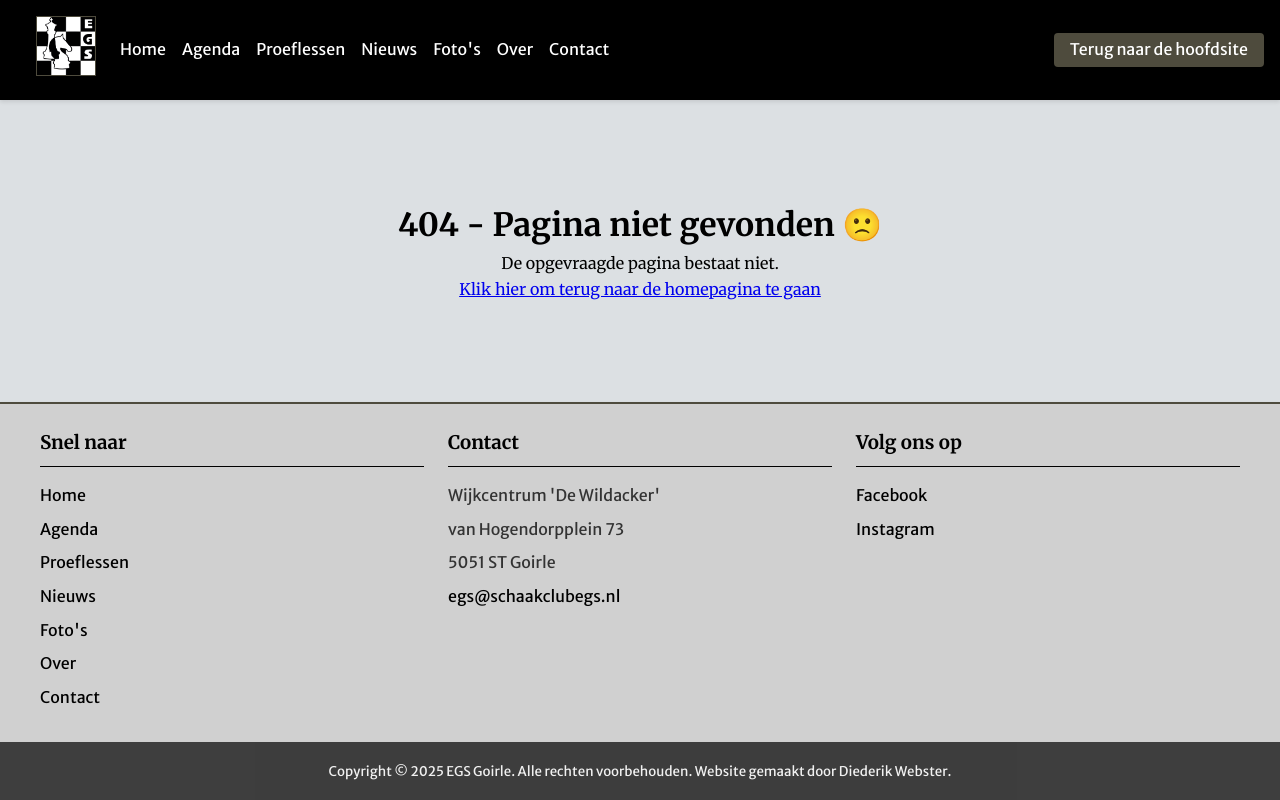
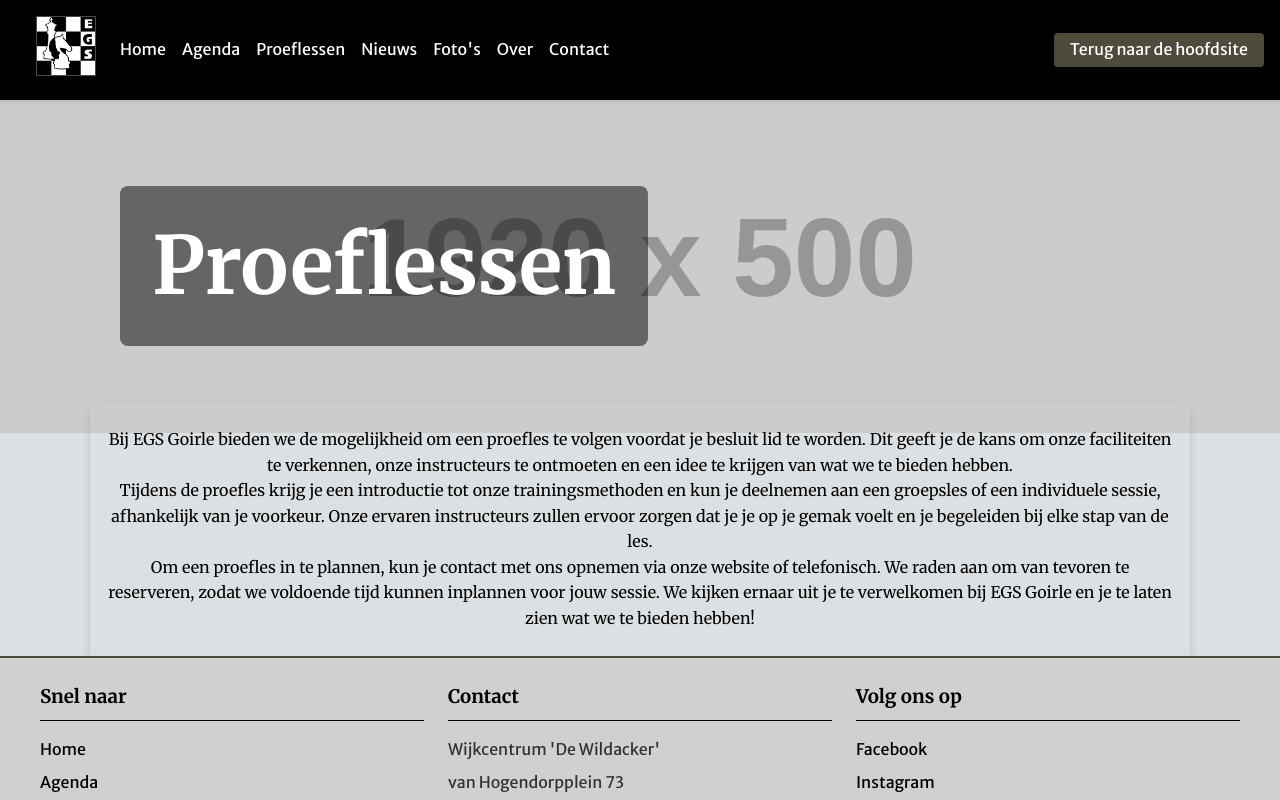
Before and after one commit to CodingDiederik/EGS-Website, a Next.js app: page /proefles in a window 1280 px wide. Before the commit this address had no page. Shown: the top 800 px of the page. Built offline with nearby package versions, Linux system fonts and the light colour scheme.

Commit message:
feature: create general components

```diff
--- a/next.config.ts
+++ b/next.config.ts
@@ -4,7 +4,10 @@ import path from 'node:path';
 const nextConfig: NextConfig = {
   reactStrictMode: true,
   images: {
-    remotePatterns: [{ protocol: 'https', hostname: 'images.pexels.com' }],
+    remotePatterns: [
+      { protocol: 'https', hostname: 'images.pexels.com' },
+      { protocol: 'https', hostname: 'placehold.co' },
+    ],
   },
   reactCompiler: true,
   turbopack: {
--- a/src/app/globals.css
+++ b/src/app/globals.css
@@ -25,6 +25,7 @@
   --spacing-large: 24px;
   --border-radius: 8px;
   --shadow: 0 2px 4px rgba(0, 0, 0, 0.1);
+  --shadow-intense: 0 4px 8px rgba(0, 0, 0, 0.15);
 }
 
 * {
--- /dev/null
+++ b/src/app/proefles/page.tsx
@@ -0,0 +1,39 @@
+import Introduction from '@/components/common/IntroductionImage/IntroductionImage';
+import TextSection from '@/components/common/TextSection/TextSection';
+
+export default function Proefles() {
+  return (
+    <div>
+      {/* Default introduction component*/}
+      <Introduction text="Proeflessen" />
+
+      {/* Explaination about proeflessen */}
+      <TextSection
+        text={
+          <>
+            <p>
+              Bij EGS Goirle bieden we de mogelijkheid om een proefles te volgen
+              voordat je besluit lid te worden. Dit geeft je de kans om onze
+              faciliteiten te verkennen, onze instructeurs te ontmoeten en een
+              idee te krijgen van wat we te bieden hebben.
+            </p>
+            <p>
+              Tijdens de proefles krijg je een introductie tot onze
+              trainingsmethoden en kun je deelnemen aan een groepsles of een
+              individuele sessie, afhankelijk van je voorkeur. Onze ervaren
+              instructeurs zullen ervoor zorgen dat je je op je gemak voelt en
+              je begeleiden bij elke stap van de les.
+            </p>
+            <p>
+              Om een proefles in te plannen, kun je contact met ons opnemen via
+              onze website of telefonisch. We raden aan om van tevoren te
+              reserveren, zodat we voldoende tijd kunnen inplannen voor jouw
+              sessie. We kijken ernaar uit je te verwelkomen bij EGS Goirle en
+              je te laten zien wat we te bieden hebben!
+            </p>
+          </>
+        }
+      />
+    </div>
+  );
+}
--- /dev/null
+++ b/src/components/common/IntroductionImage/IntroductionImage.css
@@ -0,0 +1,22 @@
+.imagecard {
+  position: relative;
+  text-align: center;
+  color: white;
+}
+
+.imagecard h1 {
+  position: absolute;
+  top: 50%;
+  left: 30%;
+  transform: translate(-50%, -50%);
+  font-size: 5rem;
+  background-color: rgba(0, 0, 0, 0.5);
+  padding: 1rem 2rem;
+  border-radius: 8px;
+}
+
+.imagecard img {
+  width: 100%;
+  height: auto;
+  display: block;
+}
--- /dev/null
+++ b/src/components/common/IntroductionImage/IntroductionImage.tsx
@@ -0,0 +1,18 @@
+import Image from 'next/image';
+import './IntroductionImage.css';
+
+const IntroductionImage: React.FC<{ text: string }> = ({ text }) => {
+  return (
+    <div className="imagecard">
+      <Image
+        src="https://placehold.co/1920x500/png"
+        alt="Proefles bij EGS Goirle"
+        width={1920}
+        height={500}
+      />
+      <h1>{text}</h1>
+    </div>
+  );
+};
+
+export default IntroductionImage;
--- /dev/null
+++ b/src/components/common/TextSection/TextSection.css
@@ -0,0 +1,15 @@
+.content-section {
+  position: relative;
+  width: min(1100px, 95%);
+  max-width: 1100px;
+  margin: -30px auto 0; /* centered horizontally; small top/bottom spacing */
+  display: flex;
+  justify-content: center;
+  align-items: center;
+  text-align: center;
+  color: var(--background--transparent);
+  padding: var(--spacing-large) var(--spacing-medium);
+  box-shadow: var(--shadow-intense);
+  border-radius: calc(var(--border-radius) * 1.25) calc(var(--border-radius) * 1.25) 0 0;
+  overflow: visible;
+}
--- /dev/null
+++ b/src/components/common/TextSection/TextSection.tsx
@@ -0,0 +1,12 @@
+
+import './TextSection.css';
+
+const TextSection: React.FC<{ text: React.ReactNode }> = ({ text }) => {
+  return (
+    <section className="content-section">
+      <div className="text-section">{text}</div>
+    </section>
+  );
+};
+
+export default TextSection;
```
Also changed, not shown: src/app/proefles/page.css (added).
